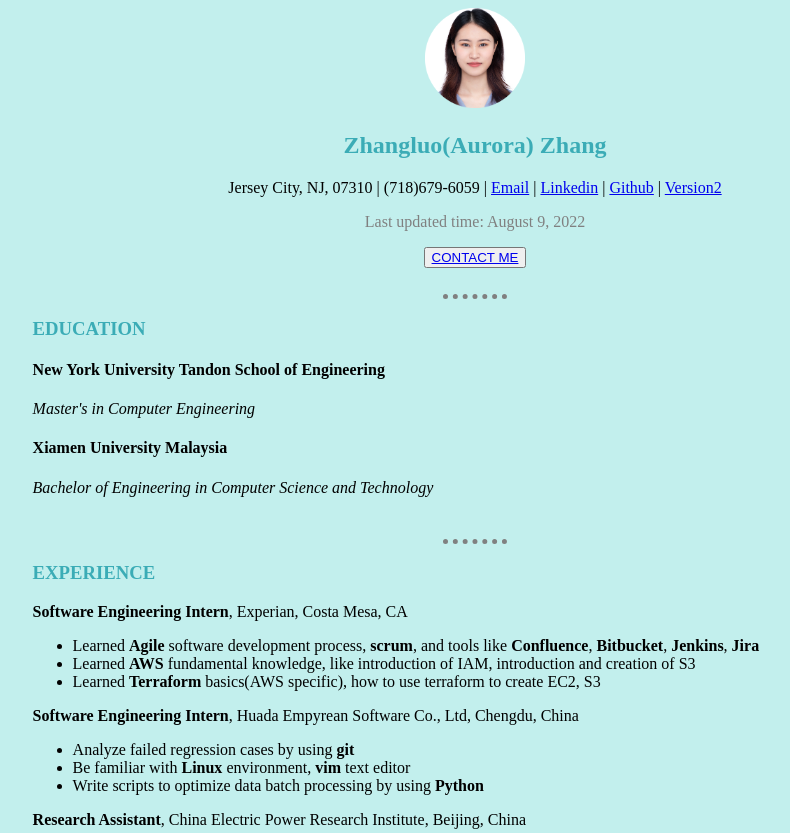
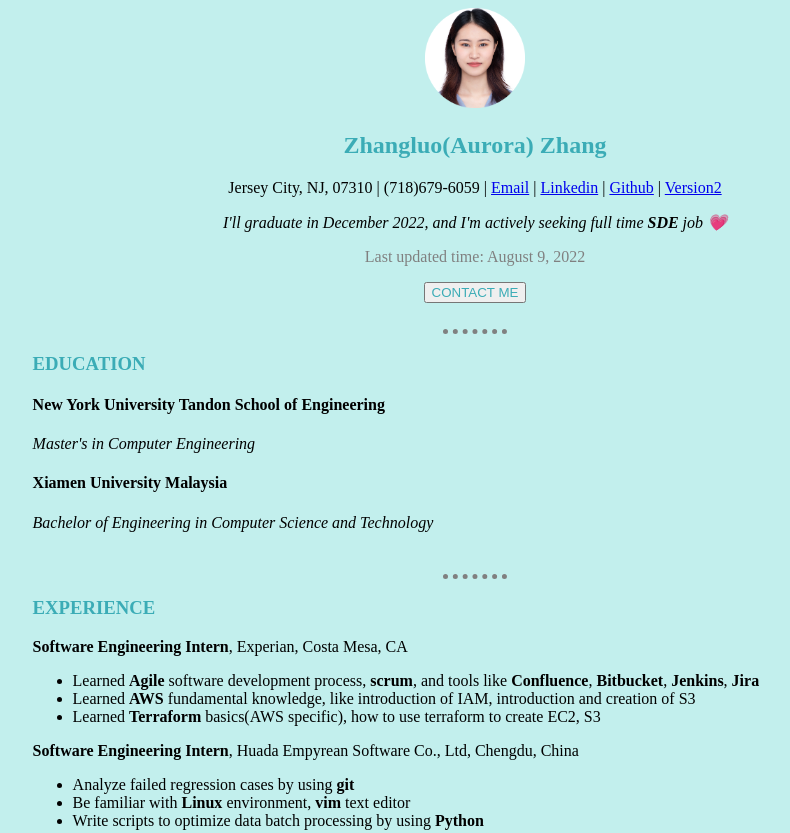
Before and after one commit to mirevas/Resume, a plain HTML site: page index.html in a window 1280 px wide. Shown: the top 833 px of the page, without its empty margins (165-955 px from the left). Drawn offline with Linux system fonts and the light colour scheme.

Commit message:
version-2.3

```diff
--- a/css/styles.css
+++ b/css/styles.css
@@ -17,3 +17,8 @@ h1,h3 {
 .education, .experience, .projects, .skills, .contact-me{
   margin-left: 15%;
 }
+
+.button {
+  text-decoration: none;
+  color: #3BACB6;
+}
--- a/index.html
+++ b/index.html
@@ -20,9 +20,9 @@
         | <a href="https://github.com/mirevas">Github</a>
         | <a href="version2.html">Version2</a>
       </p>
+      <em>I'll graduate in December 2022, and I'm actively seeking full time <strong>SDE</strong> job 💗 </em>
       <p style="color: grey">Last updated time: August 9, 2022</p>
-      <a href="contact-me.html"><button type="button" value="CONTACT ME">CONTACT ME</a>
-
+      <a class="button" href="contact-me.html"><button type="button" value="CONTACT ME">CONTACT ME</a>
     </center>
   </section>
   <br>
```
